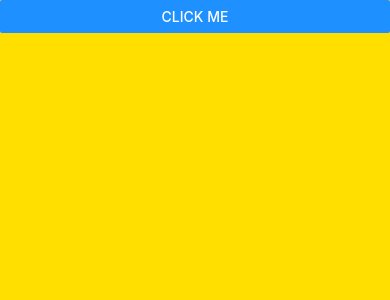
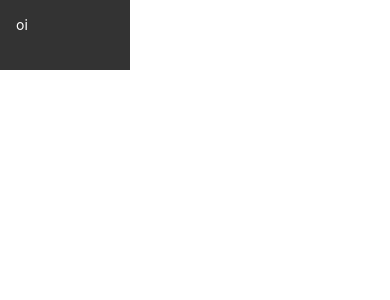
Before and after one commit to MrBunnyGif/react_native_practice, a React Native app: screen / in a window 390 px wide. Shown: the top 300 px of the page. Built offline with nearby package versions, Linux system fonts and the light colour scheme.

Commit message:
Dimensions API test

```diff
--- a/App.js
+++ b/App.js
@@ -12,42 +12,52 @@ import {
   Button,
   Alert,
   Platform,
-  StatusBar
+  StatusBar,
+  Dimensions
 } from 'react-native';
 
 export default function App() {
+  console.log(Dimensions.get('window'))
+
   return (
-    <SafeAreaView style={[styles.container, viewStyles.container]}>
-      <Button
-        color="dodgerblue"
-        title='click me'
-        // onPress={() => Alert.prompt('Título', 'Mensagem', text => console.log(text))}
-        onPress={() => Alert.alert('Título', 'Mensagem', [
-          { text: 'Yes', onPress: () => alert(':)') },
-          { text: 'No', onPress: () => alert(':(') },
-        ])}
-      />
-      {/* <Text style={stylesText.container}>Hello world!</Text> */}
-      {/* <TouchableWithoutFeedback onPress={() => console.log('teste')}> */}
-      {/* <TouchableOpacity> */}
-      {/* <TouchableNativeFeedback >
-        <View style={{ width: 100, height: 50, backgroundColor: 'dodgerblue' }} />
-      </TouchableNativeFeedback> */}
-      {/* <TouchableHighlight onPress={() => console.log('oi')}>
-        <Image source={{
-          width: 200,
-          height: 300,
-          uri: 'https://picsum.photos/200/300',
-        }}
-          // blurRadius={10}
-          fadeDuration={1000}
-        />
-      </TouchableHighlight> */}
-      {/* </TouchableOpacity> */}
-      {/* </TouchableWithoutFeedback> */}
-      {/* <StatusBar style="auto" /> */}
-    </SafeAreaView>
-  );
+    <View style={{ backgroundColor: '#333', width: '33.3%', height: 70 }}>
+      <Text style={{ color: 'white', padding: 16 }}>oi</Text>
+      <StatusBar style="auto" />
+    </View>
+  )
+
+  // return (
+  //   <SafeAreaView style={[styles.container, viewStyles.container]}>
+  //     <Button
+  //       color="dodgerblue"
+  //       title='click me'
+  //       // onPress={() => Alert.prompt('Título', 'Mensagem', text => console.log(text))}
+  //       onPress={() => Alert.alert('Título', 'Mensagem', [
+  //         { text: 'Yes', onPress: () => alert(':)') },
+  //         { text: 'No', onPress: () => alert(':(') },
+  //       ])}
+  //     />
+  //     {/* <Text style={stylesText.container}>Hello world!</Text> */}
+  //     {/* <TouchableWithoutFeedback onPress={() => console.log('teste')}> */}
+  //     {/* <TouchableOpacity> */}
+  //     {/* <TouchableNativeFeedback >
+  //       <View style={{ width: 100, height: 50, backgroundColor: 'dodgerblue' }} />
+  //     </TouchableNativeFeedback> */}
+  //     {/* <TouchableHighlight onPress={() => console.log('oi')}>
+  //       <Image source={{
+  //         width: 200,
+  //         height: 300,
+  //         uri: 'https://picsum.photos/200/300',
+  //       }}
+  //         // blurRadius={10}
+  //         fadeDuration={1000}
+  //       />
+  //     </TouchableHighlight> */}
+  //     {/* </TouchableOpacity> */}
+  //     {/* </TouchableWithoutFeedback> */}
+  //     {/* <StatusBar style="auto" /> */}
+  //   </SafeAreaView>
+  // );
 }
 
 const styles = StyleSheet.create({
```
